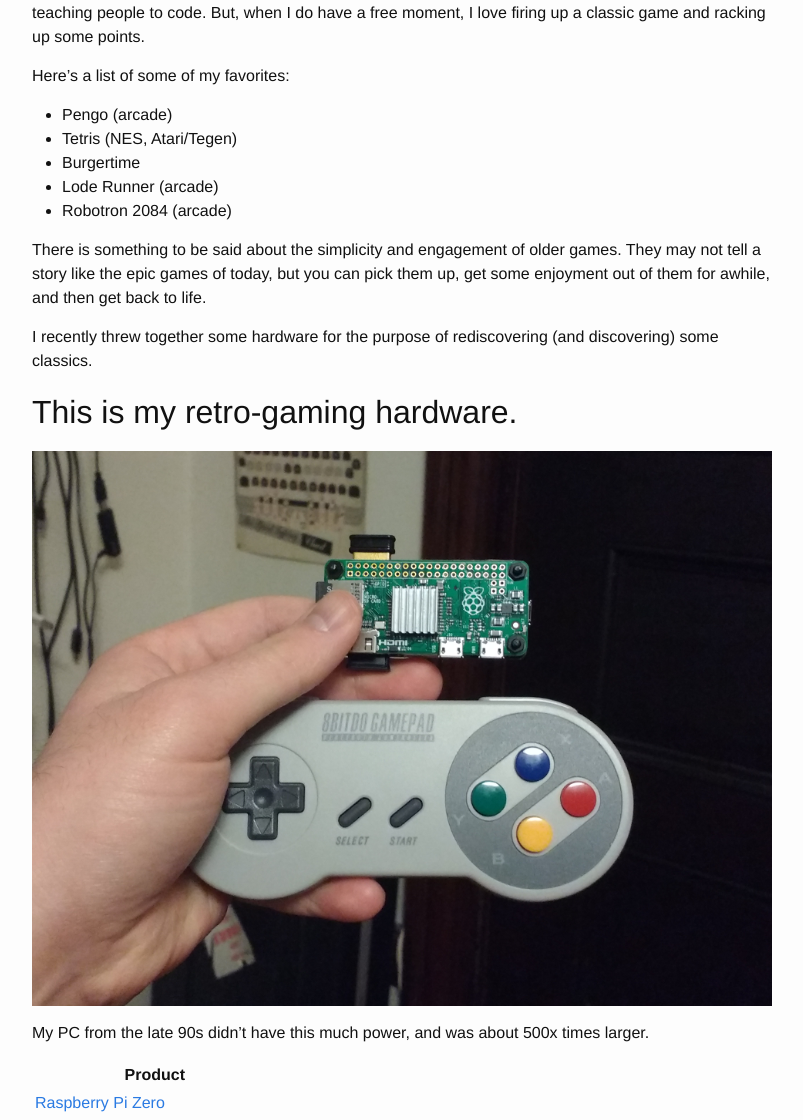
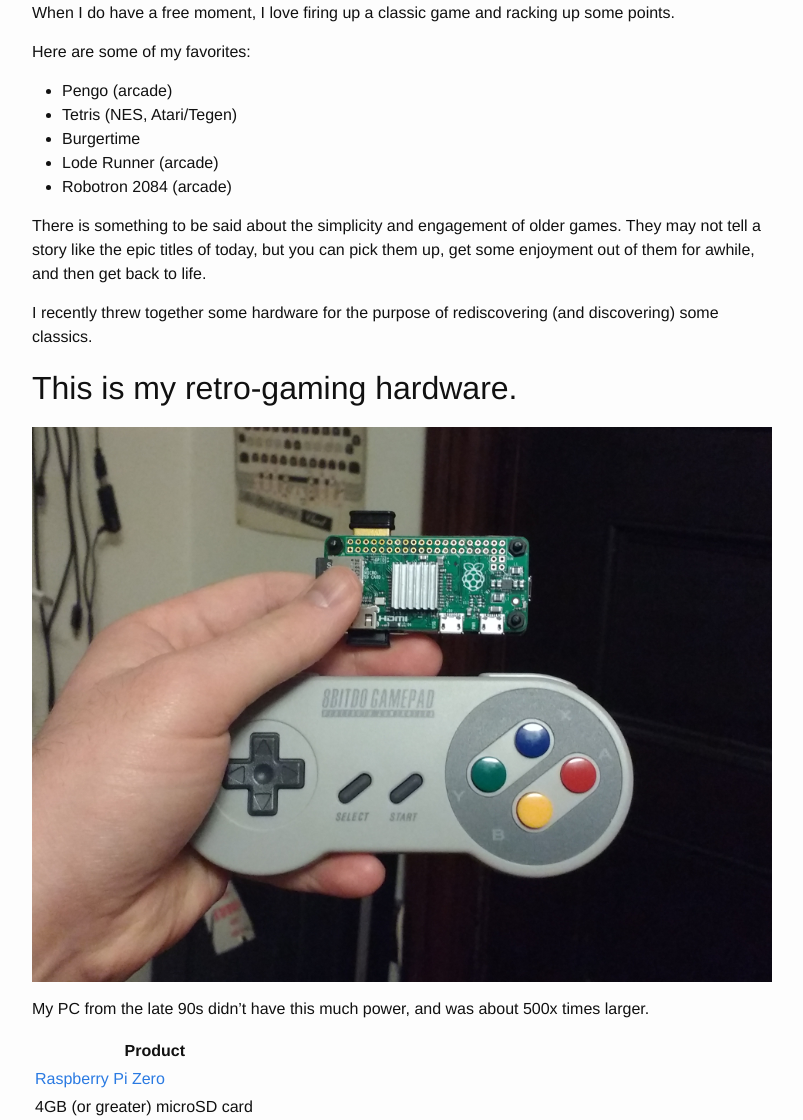
Before and after one commit to radavis/radavis.github.io, a Jekyll site: the page built from _posts/2016-05-07-retropie-on-the-zero.markdown, in a window 1280 px wide and 1400 px high, scrolled down 258 px. Shown: the part 280-1400 px from the top of the window, without its empty margins (238-1041 px from the left). Built offline with Jekyll 4.4.1, drawn with Linux system fonts in a browser that asks for light colours; some of the changed text lies outside the part shown.

Commit message:
refinement

````diff
--- a/_posts/2016-05-07-retropie-on-the-zero.markdown
+++ b/_posts/2016-05-07-retropie-on-the-zero.markdown
@@ -7,9 +7,9 @@
 
 ![retro-pie](/assets/retro-pie.png)
 
-I don't have much time for gaming these days. Most of my time is dedicated to coding, or teaching, or teaching people to code. But, when I do have a free moment, I love firing up a classic game and racking up some points.
+I don't have much time for gaming these days. Most of my time is dedicated to coding, or teaching. When I do have a free moment, I love firing up a classic game and racking up some points.
 
-Here's a list of some of my favorites:
+Here are some of my favorites:
 
 * Pengo (arcade)
 * Tetris (NES, Atari/Tegen)
@@ -17,7 +17,7 @@
 * Lode Runner (arcade)
 * Robotron 2084 (arcade)
 
-There is something to be said about the simplicity and engagement of older games. They may not tell a story like the epic games of today, but you can pick them up, get some enjoyment out of them for awhile, and then get back to life.
+There is something to be said about the simplicity and engagement of older games. They may not tell a story like the epic titles of today, but you can pick them up, get some enjoyment out of them for awhile, and then get back to life.
 
 I recently threw together some hardware for the purpose of rediscovering (and discovering) some classics.
 
@@ -52,9 +52,9 @@
 
 Here are my notes:
 
+![retro-pie splash screen](/assets/retro-pie-darkgrey.png)
+
 ## Setting Up EmulationStation/RetroPie on a PiZero
-
-![retro-pie splash screen](/assets/retro-pie-darkgrey.png)
 
 ### Installation (on OS X)
 
@@ -80,6 +80,14 @@
 * Select 'Enable'
 
 While here, set the Internationalization and Keyboard options, too.
+
+### Connect via ssh
+
+Typically, the default credentials are username: `pi`, password: `raspberry`.
+
+```
+$ ssh pi@retropie.local
+```
 
 ### Shutdown
 
````
Also changed, not shown: other parts of _posts/2016-05-07-retropie-on-the-zero.markdown (+1 -1 lines).
